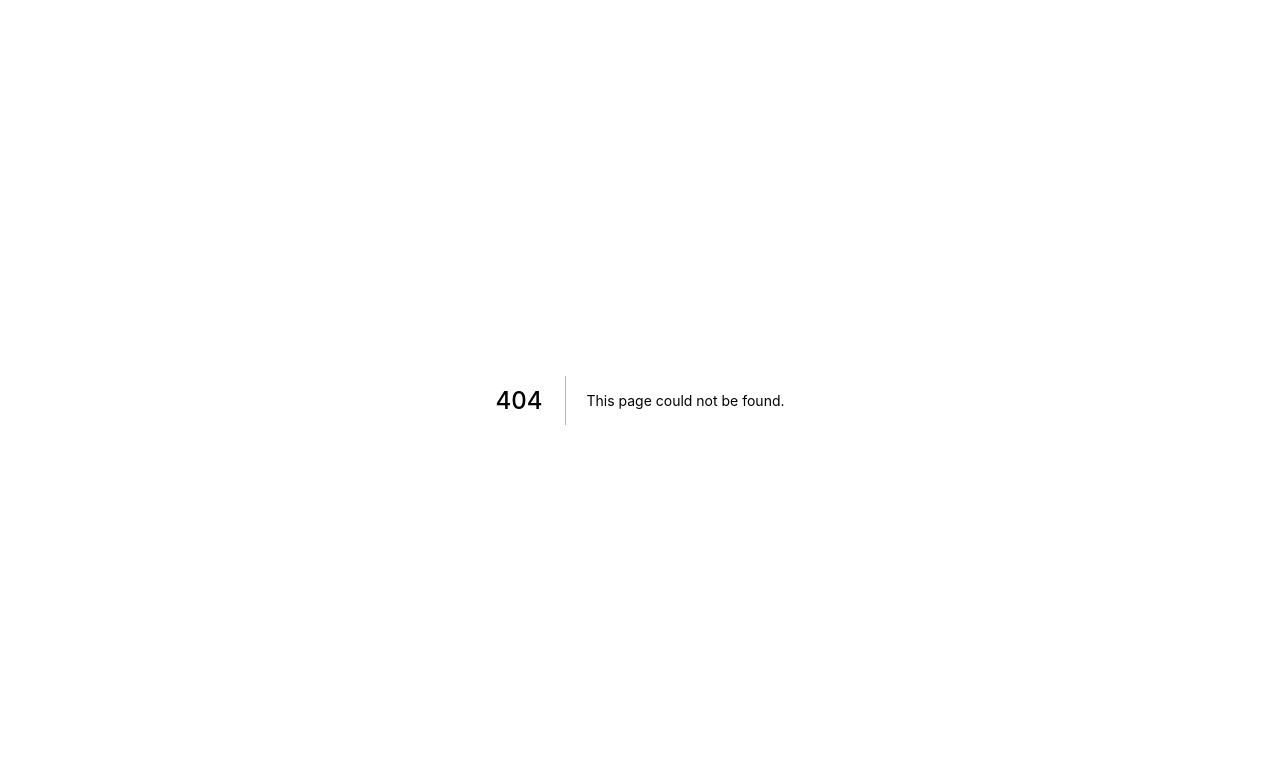
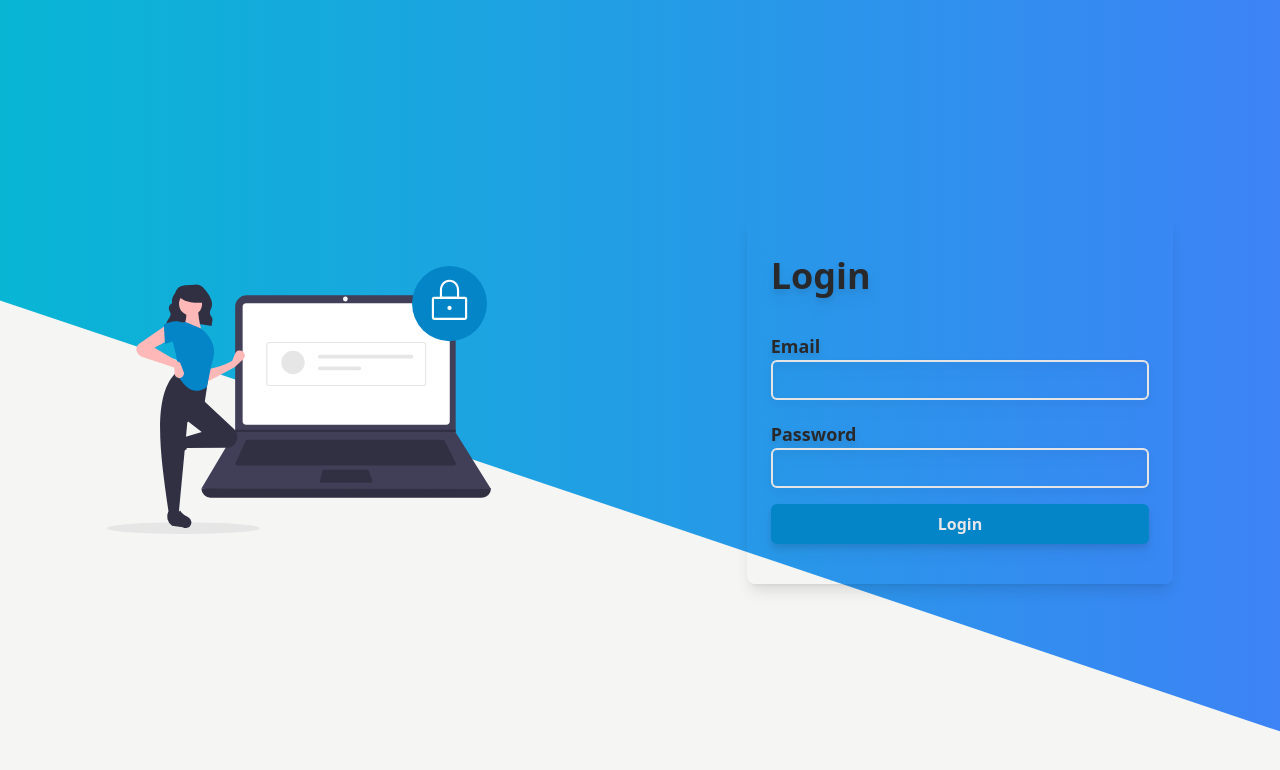
Before and after one commit to S-Race/brimco, a Next.js app: page /login in a window 1280 px wide. Before the commit this address had no page. Shown: the top 770 px of the page. Built offline with nearby package versions, Linux system fonts and the light colour scheme.

Commit message:
feat: design the login page🖋

```diff
--- /dev/null
+++ b/components/FormInput.js
@@ -0,0 +1,18 @@
+const FormInput = ({ label, onChange, value, name, type="text" }) => {
+    return (
+        <div className="mt-5 mx-0">
+            <label className="pointer-events-none" htmlFor={name}>
+                <span className="text-lg block text-zinc-800">{label}</span>
+            </label>
+            <input
+                className="bg-transparent border-2 border-solid border-neutral-200 block w-full py-1 px-2
+                    text-lg text-zinc-800 focus:outline-none focus:border-blue-300 valid:outline-none
+                    valid:border-sky-600 rounded-md"
+                type={type} name={name} onChange={onChange} value={value}
+                required
+            />
+        </div>
+    );
+};
+
+export default FormInput;
--- /dev/null
+++ b/components/LoginForm.js
@@ -0,0 +1,32 @@
+import { useState } from "react";
+
+import FormInput from "./FormInput";
+
+const LoginForm = () => {
+    const [formData, setFormData] = useState({
+        email: "",
+        password: ""
+    });
+
+    const updateForm = (e) => setFormData({ ...formData, [e.target.name]: e.target.value });
+
+    const login = (e) => {
+        e.preventDefault();
+
+        console.log({ email: formData.email, password: formData.password });
+    }
+
+    return (
+        <form onSubmit={login} className="flex flex-col font-bold lg:w-2/5 md:w-2/3 w-full
+            rounded-lg p-6 sm:drop-shadow-lg bg-transparent bg-stone-100 sm:shadow-lg">
+            <label className="text-4xl text-zinc-800 my-4">Login</label>
+            <FormInput type="email" value={formData.email} name="email" onChange={updateForm} label="Email" />
+            <FormInput type="password" value={formData.password} name="password"
+                onChange={updateForm} label="Password" />
+            <button type="submit" onSubmit={login}
+                className="w-full py-2 px-4 text-gray-200 bg-sky-600 rounded-md my-4">Login</button>
+        </form>
+    );
+};
+
+export default LoginForm;
--- /dev/null
+++ b/components/LoginTilt.js
@@ -0,0 +1,14 @@
+import styles from '../styles/LoginTilt.module.css'
+
+const LoginTilt = () => {
+    return (
+        <div className={styles.tilt}>
+            <svg data-name="Layer 1" xmlns="http://www.w3.org/2000/svg" viewBox="0 0 1200 120"
+                preserveAspectRatio="none">
+                <path d="M1200 120L0 16.48 0 0 1200 0 1200 120z" className={styles.shapeFill}></path>
+            </svg>
+        </div>
+    )
+};
+
+export default LoginTilt;
--- /dev/null
+++ b/pages/login.js
@@ -0,0 +1,24 @@
+import Head from 'next/head'
+
+import LoginForm from '../components/LoginForm';
+import LoginTilt from '../components/LoginTilt';
+
+const Login = () => {
+    return (
+        <div className="bg-stone-100 sm:bg-gradient-to-r from-cyan-500 to-blue-500 opacity-[.99] relative">
+            <Head>
+                <title>Brimco - Login</title>
+                <meta name="description" content="Login to Brimco" />
+            </Head>
+            <main className="h-screen flex flex-col lg:flex-row lg:justify-between items-center w-5/6 mx-auto
+                space-y-8 pt-16 lg:pt-0 lg:space-y-0">
+                <img src="/images/mobile_login.svg" alt=" " className="lg:hidden block w-48"/>
+                <img src="/images/login.svg" alt=" " className="hidden lg:block lg:w-72 lg:w-96"/>
+                <LoginForm/>
+            </main>
+            <LoginTilt/>
+        </div>
+    )
+}
+
+export default Login;
--- /dev/null
+++ b/styles/LoginTilt.module.css
@@ -0,0 +1,52 @@
+.tilt {
+    display: none;
+    z-index: -1;
+}
+
+@media (min-width: 640px) {
+    .tilt {
+        position: absolute;
+        bottom: 0;
+        left: 0;
+        width: 100%;
+        overflow: hidden;
+        line-height: 0;
+        transform: rotate(180deg);
+        display: block;
+    }
+
+    .tilt svg {
+        position: relative;
+        display: block;
+        width: calc(100% + 1.3px);
+        height: 500px;
+    }
+
+    .tilt .shapeFill {
+        fill: #F5F5F4;
+    }
+}
+
+@media (min-width: 1024px) {
+    .tilt {
+        position: absolute;
+        bottom: 0;
+        left: 0;
+        width: 100%;
+        overflow: hidden;
+        line-height: 0;
+        transform: rotate(180deg);
+        display: block;
+    }
+
+    .tilt svg {
+        position: relative;
+        display: block;
+        width: calc(100% + 1.3px);
+        height: 500px;
+    }
+
+    .tilt .shapeFill {
+        fill: #F5F5F4;
+    }
+}
```
Also changed, not shown: public/images/login.svg (added), public/images/mobile_login.svg (added).
